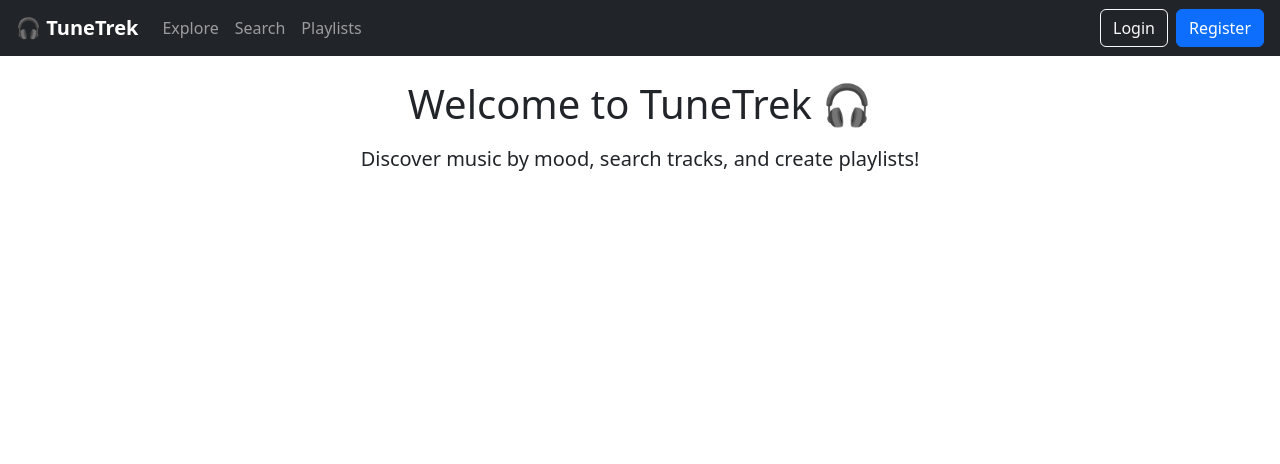
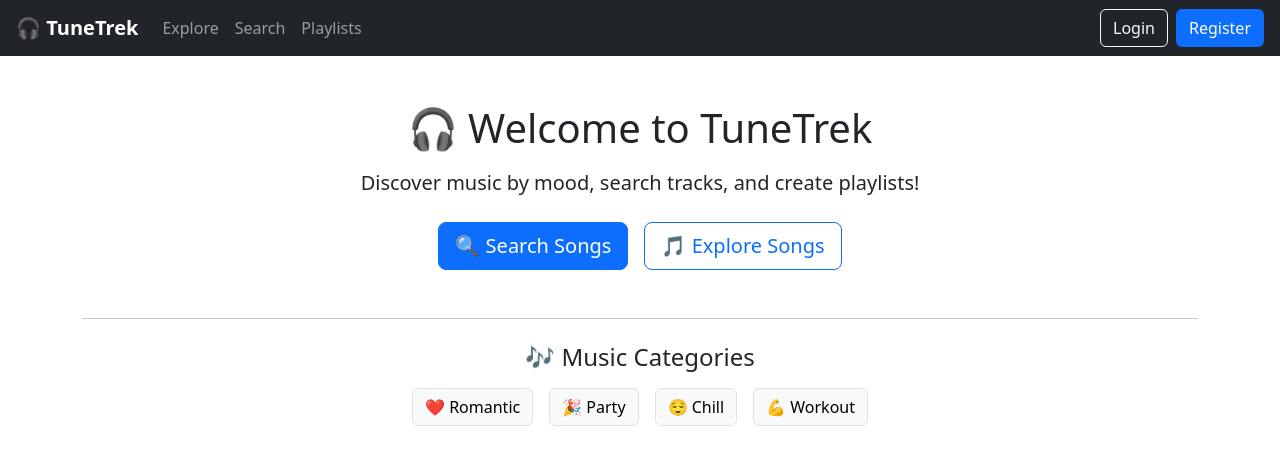
Before and after one commit to KrithikaPoojary/Tune-Trek, a React (Create React App) app in the folder tune-trek-frontend/: page / in a window 1280 px wide. Shown: the top 464 px of the page. Built offline with nearby package versions, Linux system fonts and the light colour scheme.

Commit message:
Updated home page

```diff
--- a/tune-trek-frontend/src/App.js
+++ b/tune-trek-frontend/src/App.js
@@ -1,25 +1,42 @@
 import React from "react";
 import { BrowserRouter as Router, Routes, Route, Navigate } from "react-router-dom";
+
 import Home from "./pages/Home";
+import SongPage from "./pages/SongPage";
+
 import SearchPage from "./components/Search/SearchPage";
+import ExplorePage from "./components/Explore/ExplorePage";
 import PlaylistsPage from "./components/Playlist/PlaylistsPage";
 import ProfilePage from "./components/Profile/ProfilePage";
-import SongPage from "./pages/SongPage";
+
 import Navbar from "./components/Layout/Navbar";
 
 function App() {
   return (
     <Router>
       <Navbar />
+
       <Routes>
+        {/* Home */}
         <Route path="/" element={<Home />} />
+
+        {/* Explore */}
+        <Route path="/explore" element={<ExplorePage />} />
+
+        {/* Search */}
         <Route path="/search" element={<SearchPage />} />
+
+        {/* Playlists */}
         <Route path="/playlists" element={<PlaylistsPage />} />
+
+        {/* Profile */}
         <Route path="/profile" element={<ProfilePage />} />
-        {/* 🔥 new route for full-screen player */}
+
+        {/* Full Screen Player */}
         <Route path="/song" element={<SongPage />} />
-        {/* any unknown route -> home */}
-        <Route path="*" element={<Navigate to="/" />} />
+
+        {/* Unknown Routes */}
+        <Route path="*" element={<Navigate to="/" replace />} />
       </Routes>
     </Router>
   );
--- a/tune-trek-frontend/src/components/Search/SearchPage.js
+++ b/tune-trek-frontend/src/components/Search/SearchPage.js
@@ -1,24 +1,31 @@
-import React, { useState } from "react";
-import { useNavigate } from "react-router-dom";
+import React, { useState, useEffect } from "react";
+import { useNavigate, useSearchParams } from "react-router-dom";
 import { searchSongs } from "../../api/axios";
 
 function SearchPage() {
   const [query, setQuery] = useState("");
   const [songs, setSongs] = useState([]);
   const [message, setMessage] = useState("");
+
   const navigate = useNavigate();
+  const [searchParams] = useSearchParams();
 
-  const handleSearch = async () => {
+  // ✅ Read query from URL (category click)
+  const defaultQuery = searchParams.get("query");
+
+  const handleSearch = async (searchText) => {
+    const finalQuery = searchText || query;
+
     setMessage("");
-
-    if (!query.trim()) {
+    if (!finalQuery || !finalQuery.trim()) {
       setMessage("Please enter a search term.");
       return;
     }
 
     try {
-      const results = await searchSongs(query);
+      const results = await searchSongs(finalQuery);
       setSongs(results);
+
       if (results.length === 0) {
         setMessage("No songs found.");
       }
@@ -27,6 +34,14 @@ function SearchPage() {
       setMessage("Failed to fetch songs.");
     }
   };
+
+  // ✅ AUTO SEARCH when coming from Home category
+  useEffect(() => {
+    if (defaultQuery) {
+      setQuery(defaultQuery);
+      handleSearch(defaultQuery);
+    }
+  }, [defaultQuery]);
 
   const openSongPage = (index) => {
     navigate("/song", {
@@ -49,13 +64,13 @@ function SearchPage() {
         onChange={(e) => setQuery(e.target.value)}
       />
 
-      <button className="btn btn-primary mb-3" onClick={handleSearch}>
+      <button className="btn btn-primary mb-3" onClick={() => handleSearch()}>
         Search
       </button>
 
       {message && <div className="alert alert-info">{message}</div>}
 
-      {/* Song list */}
+      {/* SONG LIST */}
       <div className="row">
         {songs.map((song, index) => (
           <div
@@ -72,9 +87,9 @@ function SearchPage() {
               />
               <div className="card-body">
                 <h6 className="card-title">{song.trackName}</h6>
-                <p className="card-text text-muted">{song.artistName}</p>
-                {/* Small preview control just for demo */}
-
+                <p className="card-text text-muted">
+                  {song.artistName}
+                </p>
               </div>
             </div>
           </div>
--- a/tune-trek-frontend/src/pages/Home.js
+++ b/tune-trek-frontend/src/pages/Home.js
@@ -1,12 +1,71 @@
 import React from "react";
+import { useNavigate } from "react-router-dom";
 
 function Home() {
+  const navigate = useNavigate();
+
+  const openCategory = (keyword) => {
+    navigate(`/search?query=${keyword}`);
+  };
+
   return (
-    <div className="text-center mt-4">
-      <h1>Welcome to TuneTrek 🎧</h1>
-      <p className="lead mt-3">
+    <div className="container text-center mt-5">
+      <h1 className="mb-3">🎧 Welcome to TuneTrek</h1>
+
+      <p className="lead mb-4">
         Discover music by mood, search tracks, and create playlists!
       </p>
+
+      <div className="d-flex justify-content-center gap-3 mb-5">
+        <button
+          className="btn btn-primary btn-lg"
+          onClick={() => navigate("/search")}
+        >
+          🔍 Search Songs
+        </button>
+
+        <button
+          className="btn btn-outline-primary btn-lg"
+          onClick={() => navigate("/explore")}
+        >
+          🎵 Explore Songs
+        </button>
+      </div>
+
+      <hr />
+
+      {/* MUSIC CATEGORIES */}
+      <h4 className="mt-4 mb-3">🎶 Music Categories</h4>
+
+      <div className="d-flex justify-content-center flex-wrap gap-3">
+        <button
+          className="btn btn-light border"
+          onClick={() => openCategory("love")}
+        >
+          ❤️ Romantic
+        </button>
+
+        <button
+          className="btn btn-light border"
+          onClick={() => openCategory("party")}
+        >
+          🎉 Party
+        </button>
+
+        <button
+          className="btn btn-light border"
+          onClick={() => openCategory("lofi")}
+        >
+          😌 Chill
+        </button>
+
+        <button
+          className="btn btn-light border"
+          onClick={() => openCategory("workout")}
+        >
+          💪 Workout
+        </button>
+      </div>
     </div>
   );
 }
```
